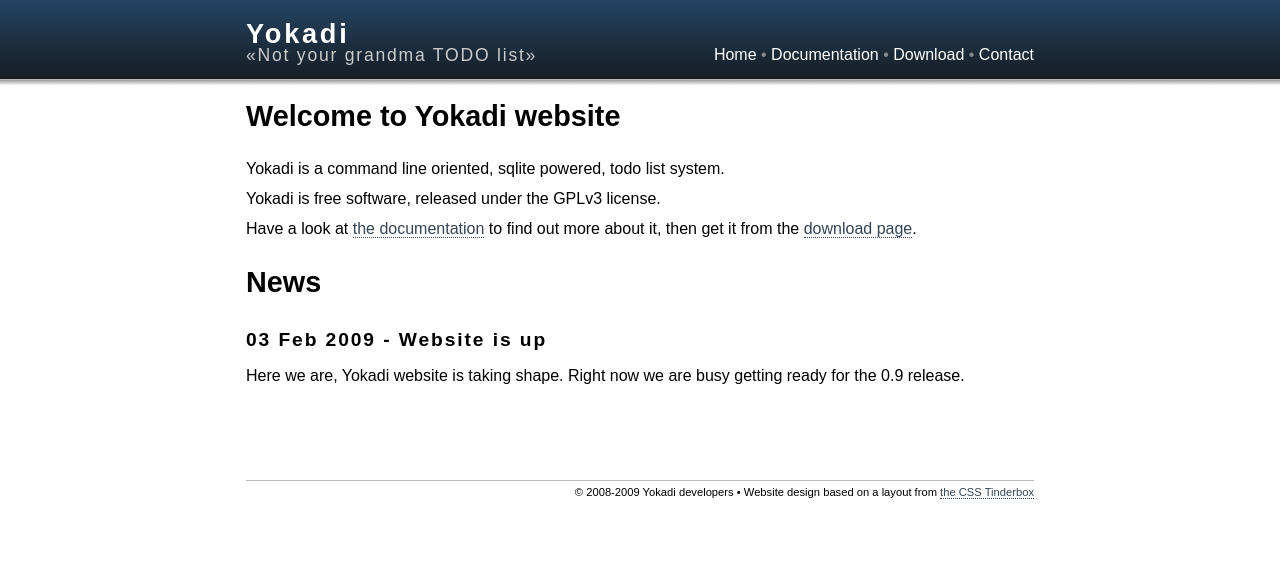
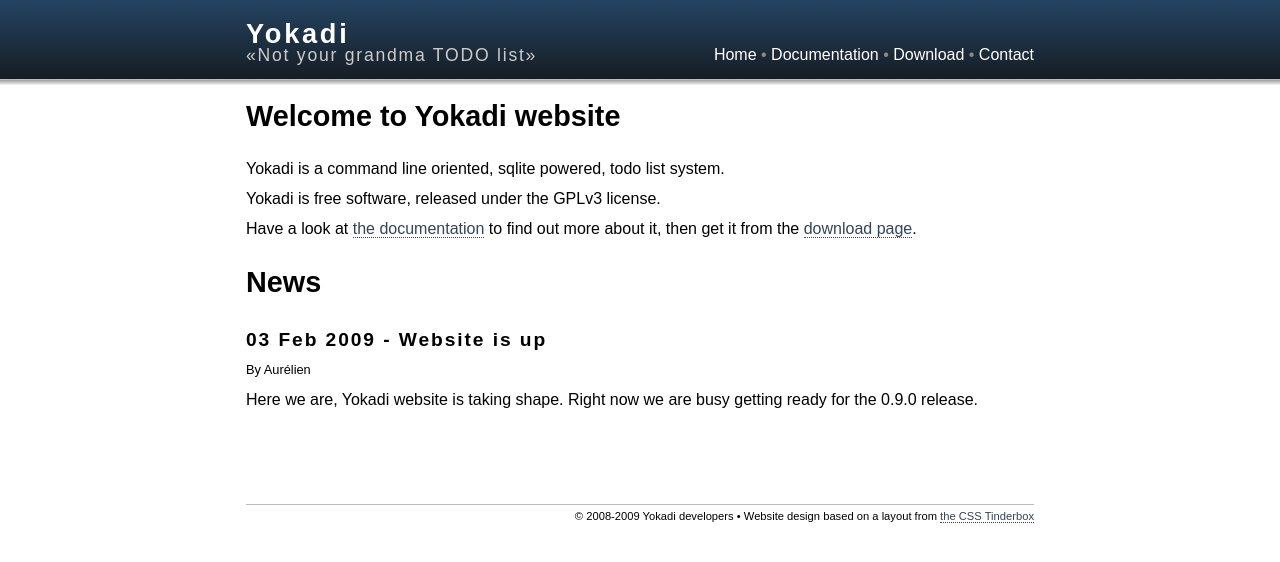
Before and after one commit to yokadi/yokadi.github.com, a Jekyll site: the page built from index.markdown, in a window 1280 px wide. Shown: the top 562 px of the page. Built offline with Jekyll 4.4.1, drawn with Linux system fonts in a browser that asks for light colours.

Commit message:
Added author information.

```diff
--- a/_layouts/home.html
+++ b/_layouts/home.html
@@ -6,6 +6,9 @@ layout: default
 <h1>News</h1>
 
 {% for post in site.posts %}
-    <h2><span>{{ post.date | date_to_string }}</span> - {{ post.title }}</h2>
-    {{ post.content }}
+    <div class="post">
+        <h2><span>{{ post.date | date_to_string }}</span> - {{ post.title }}</h2>
+        <div class="author">By {{ post.author }}</div>
+        {{ post.content }}
+    </div>
 {% endfor %}
--- a/_posts/2009-02-03-website.markdown
+++ b/_posts/2009-02-03-website.markdown
@@ -1,5 +1,6 @@
 ---
 title: Website is up
+author: Aurélien
 ---
 Here we are, Yokadi website is taking shape. Right now we are busy getting ready
-for the 0.9 release.
+for the 0.9.0 release.
--- a/media/style.css
+++ b/media/style.css
@@ -151,3 +151,7 @@ border-right: 4px solid #345;
 pre code {
 font-weight: normal;
 }
+
+.post .author {
+font-size: 80%;
+}
```
